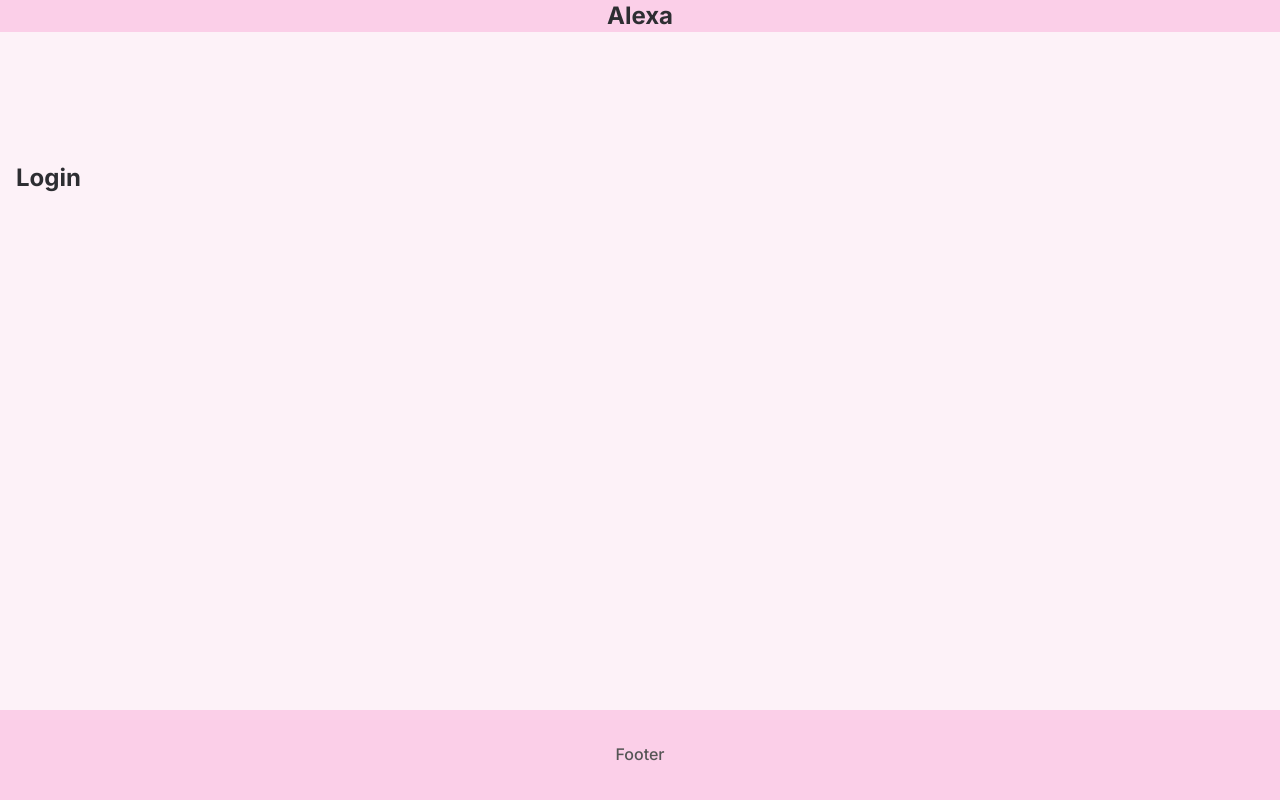
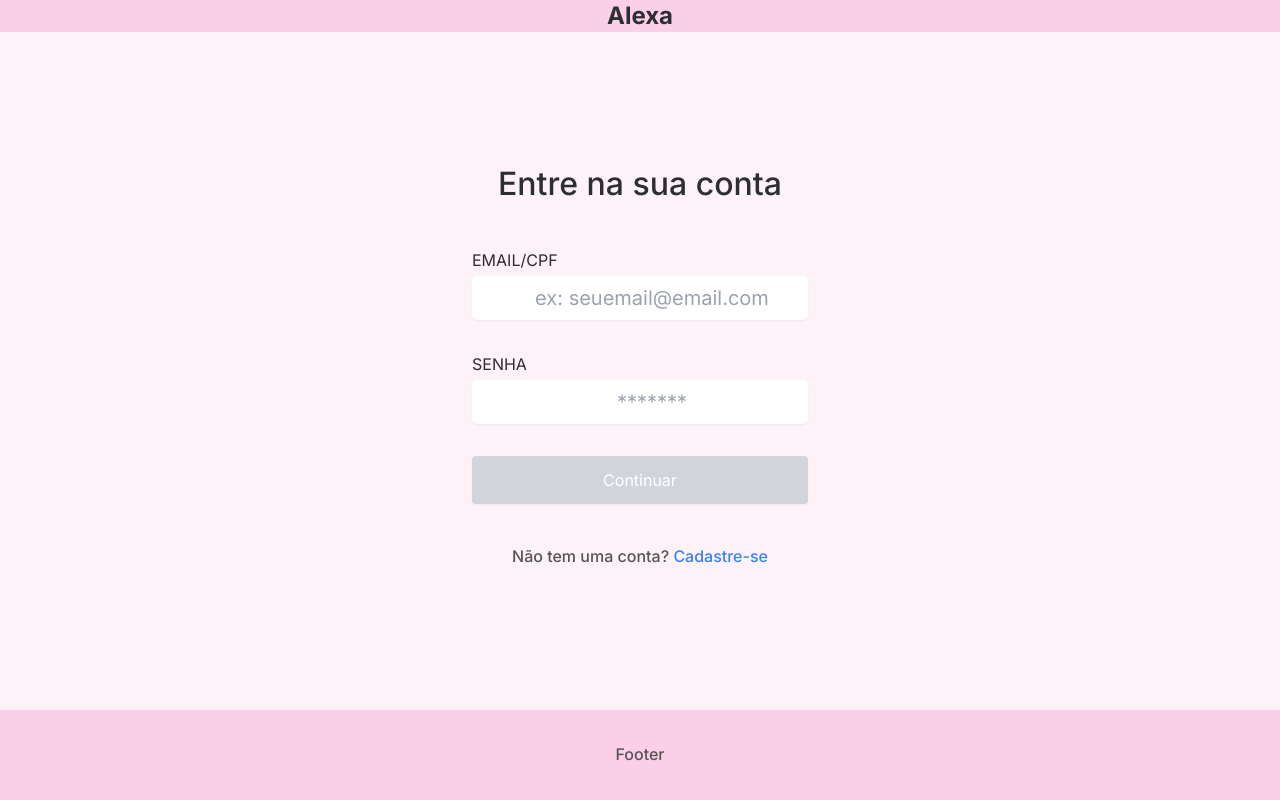
Before and after one commit to cafe51/Alexa-semijoias, a Next.js app in the folder alexa-site/: page /login in a window 1280 px wide. Built offline with nearby package versions, Linux system fonts and the light colour scheme.

Commit message:
created login screen with styles

```diff
--- a/alexa-site/src/app/components/BodyWithHeaderAndFooter.tsx
+++ b/alexa-site/src/app/components/BodyWithHeaderAndFooter.tsx
@@ -18,7 +18,7 @@ export default function BodyWithHeaderAndFooter({
     return (
         <div className="flex flex-col justify-between min-h-screen secColor">
             { pathSegment === 'login' ? <SimpleHeader /> : <Header /> }
-            <main className="flex text-start flex-col gap-4 items-start justify-between pt-40 p-4">
+            <main className="flex items-center flex-col gap-4 justify-between pt-40 p-4">
                 { children }
             </main>
             <Footer />
--- a/alexa-site/src/app/globals.css
+++ b/alexa-site/src/app/globals.css
@@ -68,6 +68,17 @@ a {
   --tw-shadow: var(--tw-shadow-colored);
 }
 
+.inputFocus {
+  outline: 2px solid transparent;
+  outline-offset: 2px;
+  --tw-border-opacity: 1;
+  border-color: rgb(244 114 182 / var(--tw-border-opacity));
+  --tw-ring-opacity: 1;
+  --tw-ring-color: rgb(244 114 182 / var(--tw-ring-opacity));
+  --tw-ring-opacity: 1;
+  --tw-ring-color: rgb(244 114 182 / var(--tw-ring-opacity));
+}
+
 
 .asset-enter {
   opacity: 0;
--- a/alexa-site/src/app/login/page.tsx
+++ b/alexa-site/src/app/login/page.tsx
@@ -1,13 +1,181 @@
 'use client';
 
+import { useEffect, useState } from 'react';
 import BodyWithHeaderAndFooter from '../components/BodyWithHeaderAndFooter';
+import { useRouter } from 'next/navigation';
+import { ImSpinner9 } from 'react-icons/im';
+
 
 export default function Login() {
+    const router = useRouter();
+    const [loadingButton, setLoadingButton] = useState(true);
+    const [loadingComponent, setLoadingComponent] = useState(true);
+    const [loginErrorMessage, setLoginErrorMessage] = useState(false);
+    const [registerValues, setRegisterValues] = useState({
+        email: '',
+        password: '',
+    });
 
+
+    useEffect(() => {
+        setLoadingButton(false);
+        setLoadingComponent(false);
+
+    }, []);
+
+    useEffect(() => {
+        const userFromLocalStorage = localStorage.getItem('userData');
+        const userData = userFromLocalStorage ? JSON.parse(userFromLocalStorage) : null;
+        if (userData && userData.token) {
+            setLoadingButton(true);
+            router.push('blogapi/');
+        }
+
+    });
+
+    const isDisable = () => {
+        const email = registerValues.email.length > 0;
+        const password = registerValues.password.length > 0;
+        const properties = [email, password];
+        return !properties.every(property => property);
+    };
+
+    const handleChange = (event: React.ChangeEvent<HTMLInputElement>) => {
+        const { name, value } = event.target;
+        setRegisterValues({ ...registerValues, [name]: value });
+    };
+
+    const handleSubmit = async(e: React.FormEvent<HTMLFormElement>) => {
+        try {
+            e.preventDefault();
+            setLoadingButton(true);
+            // const { token } = await loginRequestApi(registerValues);
+            // const allUsers = await getUsersApi(token);
+            // const user = allUsers.find((myUser: UserType) => myUser.email === registerValues.email);
+            // const userData = { user, token };
+            // localStorage.setItem('userData', JSON.stringify(userData));
+
+
+            router.push('/blogapi');
+
+        } catch(error) {
+            console.log('erro no login: ', error);
+
+            setLoginErrorMessage(true);
+        } finally {
+            setLoadingButton(false);
+        }
+
+    };
 
     return (
         <BodyWithHeaderAndFooter>
-            <h2>Login</h2>
+            <section className='flex flex-col gap-10 items-center self-center justify-center w-full h-full secColor  md:w-2/5'>
+                <h1>Entre na sua conta</h1>
+                <form
+                    className='flex flex-col gap-8 '
+                    method="post"
+                    onSubmit={ (e) => handleSubmit(e) }
+                >
+                    <label className={ `flex flex-col gap-1 ${loadingComponent ? 'animate-pulse' : ''}` } htmlFor="email">
+                        <span>EMAIL/CPF</span>
+                        <input
+                            type="email"
+                            name="email"
+                            className='
+                            w-full
+                            p-2
+                            text-xl
+                            text-center
+                            bg-white
+                            rounded-md
+                            py-2
+                            pl-9
+                            pr-3
+                            shadow-sm
+                            focus:outline-none
+                            focus:border-pink-400
+                            focus:ring-pink-400
+                            focus:ring-1
+                            '
+                            placeholder={ `${loadingComponent ? '' : 'ex: seuemail@email.com'}` }
+                            disabled={ loadingComponent }
+                            minLength={ 12 }
+                            maxLength={ 28 }
+                            onInvalid={ event => {
+                                const target = event.target as HTMLInputElement;
+                                target.setCustomValidity('Por favor, insira um email válido.');
+                            } }
+                            onInput={ event => {
+                                const target = event.target as HTMLInputElement;
+                                target.setCustomValidity('');
+                            } }
+                            value={ registerValues.email }
+                            onChange={ handleChange }
+                        />
+                    </label>
+                    <label className={ `flex flex-col gap-1 ${loadingComponent ? 'animate-pulse' : ''}` } htmlFor="password">
+                        <span>SENHA</span>
+                        <input
+                            className='
+                            w-full
+                            p-2
+                            text-xl
+                            text-center
+                            bg-white
+                            rounded-md
+                            py-2
+                            pl-9
+                            pr-3
+                            shadow-sm
+                            focus:outline-none
+                            focus:border-pink-400
+                            focus:ring-pink-400
+                            focus:ring-1
+                            '
+                            type="password"
+                            name="password"
+                            placeholder={ `${loadingComponent ? '' : '*******'}` }
+                            disabled={ loadingComponent }
+                            minLength={ 6 }
+                            maxLength={ 16 }
+                            onInvalid={ event => {
+                                const target = event.target as HTMLInputElement;
+                                target.setCustomValidity('Por favor, insira uma senha válida.');
+                            } }
+                            onInput={ event => {
+                                const target = event.target as HTMLInputElement;
+                                target.setCustomValidity('');
+                            } }
+                            value={ registerValues.password }
+                            onChange={ handleChange }
+
+                        />
+                    </label>
+
+                    { loginErrorMessage && (
+                        <p
+                            className="text-red-600"
+                        >
+            Usuário ou senha inválidos
+                        </p>
+                    ) }
+                    <button
+                        className={ `${ isDisable() || loadingButton ? 'bg-gray-300 ' : 'bg-green-700 ' }p-3 text-white flex justify-center text-center rounded w-full shadow-sm` }
+                        type="submit"
+                        disabled={ isDisable() }
+                    >
+                        { loadingButton ? (
+                            < ImSpinner9 className="text-gray-500 animate-spin"/>
+                        ) : (
+                            'Continuar'
+                        ) }
+                    </button>
+                </form>
+                <div>
+                    <p>Não tem uma conta? <a className='text-blue-500' href="/blogapi/signup">Cadastre-se</a></p>
+                </div>
+            </section>
         </BodyWithHeaderAndFooter>
     );
 }
```
